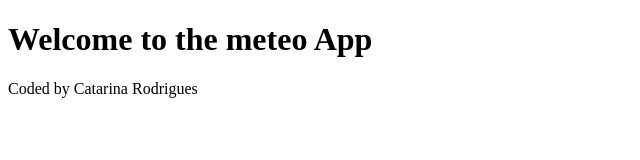
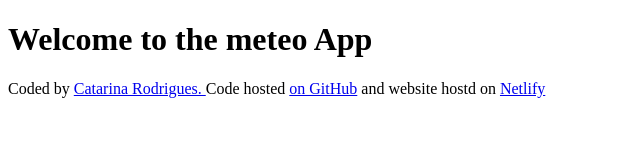
Before and after one commit to DigiCat92/meteorologia, a plain HTML site: page index.html in a window 1280 px wide. Shown: the whole page, without its empty margins (0-640 px from the left). Drawn offline with Linux system fonts and the light colour scheme.

Commit message:
Coded user info updated

```diff
--- a/index.html
+++ b/index.html
@@ -11,6 +11,13 @@
   </head>
   <body>
     <h1>Welcome to the meteo App</h1>
-    <footer>Coded by Catarina Rodrigues</footer>
+    <footer>
+      Coded by
+      <a href="https://github.com/DigiCat92"> Catarina Rodrigues. </a> Code
+      hosted
+      <a href="https://github.com/DigiCat92/meteorologia.git"> on GitHub</a> and
+      website hostd on
+      <a href="https://meteorologia-app.netlify.app/">Netlify</a>
+    </footer>
   </body>
 </html>
```
